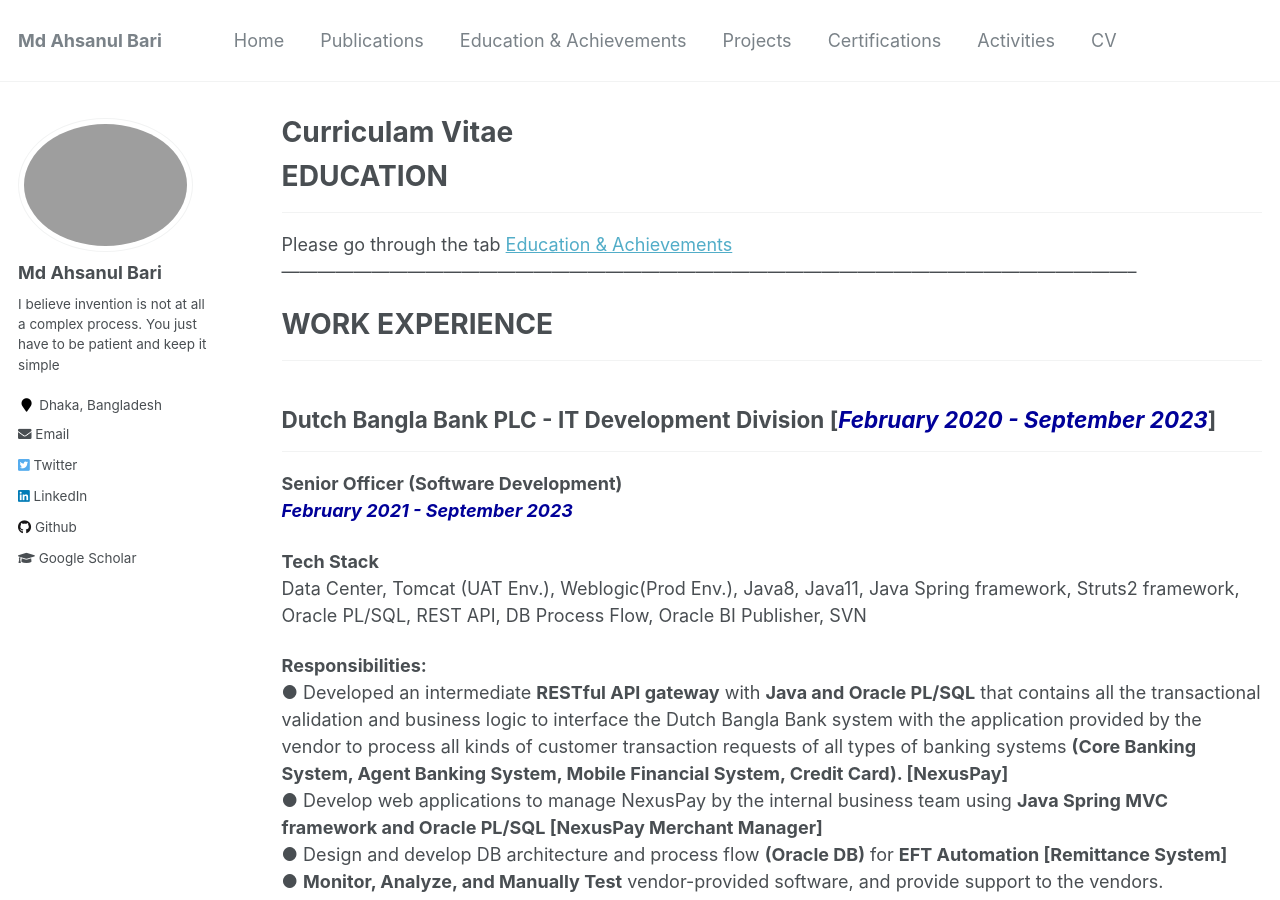
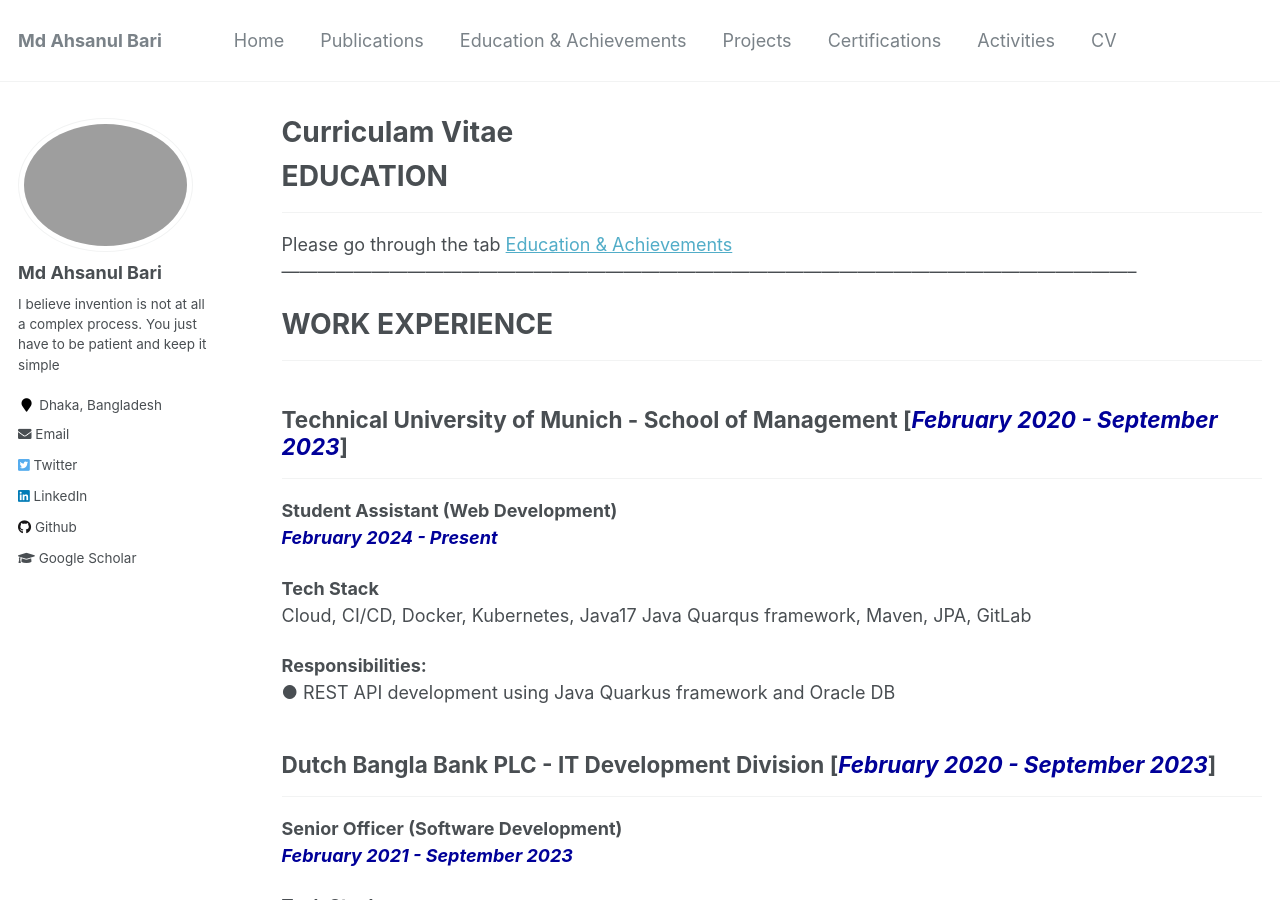
Before and after one commit to AhsanulBariRomi/ahsanul-bari.github.io, a Jekyll site: the page built from _pages/cv.md, in a window 1280 px wide and 900 px high. Built offline with Jekyll 4.4.1, drawn with Linux system fonts in a browser that asks for light colours.

Commit message:
TUM Info added

```diff
--- a/_pages/cv.md
+++ b/_pages/cv.md
@@ -16,6 +16,16 @@ Please go through the tab [Education & Achievements](https://ahsanulbariromi.git
 
 # WORK EXPERIENCE<br/>
 -------------
+## Technical University of Munich - School of Management [<i style='color:#000099;'>**February 2020 - September 2023**</i>]<br/>
+-------------
+<b>Student Assistant (Web Development)</b><br />
+<i style='color:#000099;'>**February 2024 - Present**</i><br/>
+
+<b>Tech Stack</b> <br/>
+Cloud, CI/CD, Docker, Kubernetes, Java17 Java Quarqus framework, Maven, JPA, GitLab<br/>
+
+<b>Responsibilities:</b> <br/>
+● REST API development using Java Quarkus framework and Oracle DB <br />
 
 ## Dutch Bangla Bank PLC - IT Development Division [<i style='color:#000099;'>**February 2020 - September 2023**</i>]<br/>
 -------------
```
